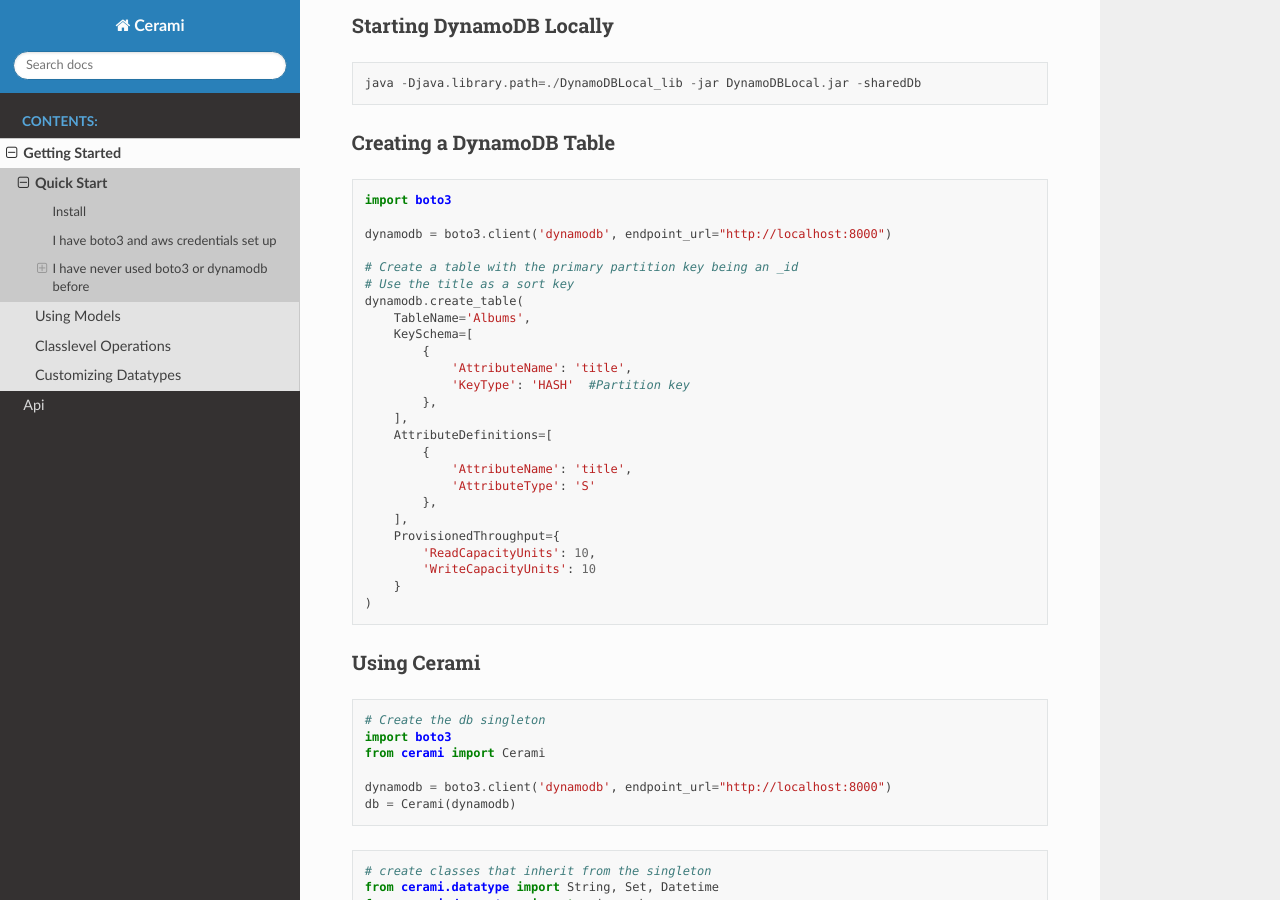
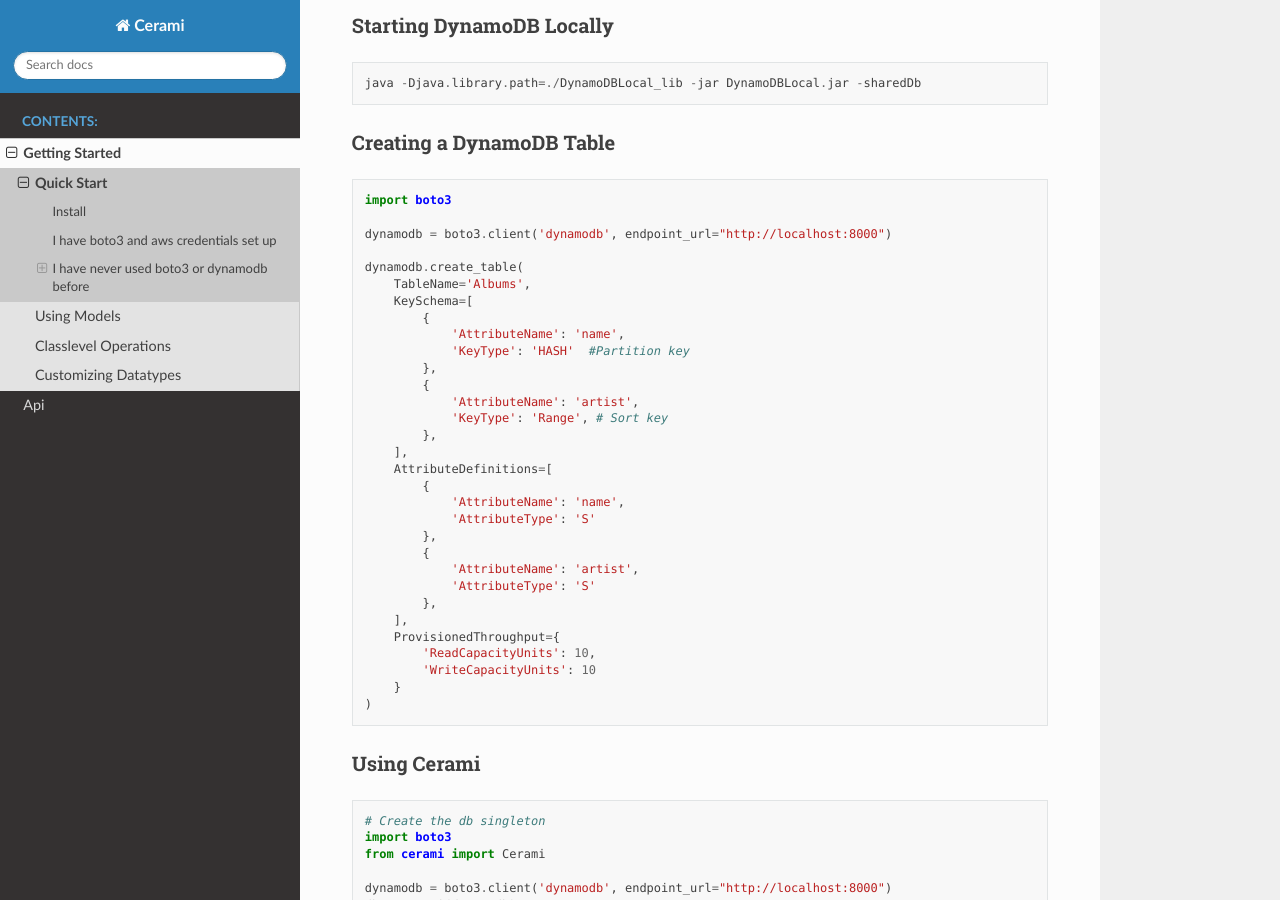
Before and after one commit to gummybuns/cerami, a Sphinx documentation site: the page built from docs/getting_started/quickstart.rst, in a window 1280 px wide and 900 px high, scrolled down 1690 px. Built offline with Sphinx 7.4.7 and the Read the Docs theme 2.0.0, drawn with Linux system fonts in a browser that asks for light colours.

```diff
--- a/docs/getting_started/quickstart.rst
+++ b/docs/getting_started/quickstart.rst
@@ -103,19 +103,25 @@ Creating a DynamoDB Table
 
     dynamodb = boto3.client('dynamodb', endpoint_url="http://localhost:8000")
 
-    # Create a table with the primary partition key being an _id
-    # Use the title as a sort key
     dynamodb.create_table(
         TableName='Albums',
         KeySchema=[
             {
-                'AttributeName': 'title',
+                'AttributeName': 'name',
                 'KeyType': 'HASH'  #Partition key
+            },
+            {
+                'AttributeName': 'artist',
+                'KeyType': 'Range', # Sort key
             },
         ],
         AttributeDefinitions=[
             {
-                'AttributeName': 'title',
+                'AttributeName': 'name',
+                'AttributeType': 'S'
+            },
+            {
+                'AttributeName': 'artist',
                 'AttributeType': 'S'
             },
         ],
```
Also changed, not shown: README.rst (+10 -4 lines).
